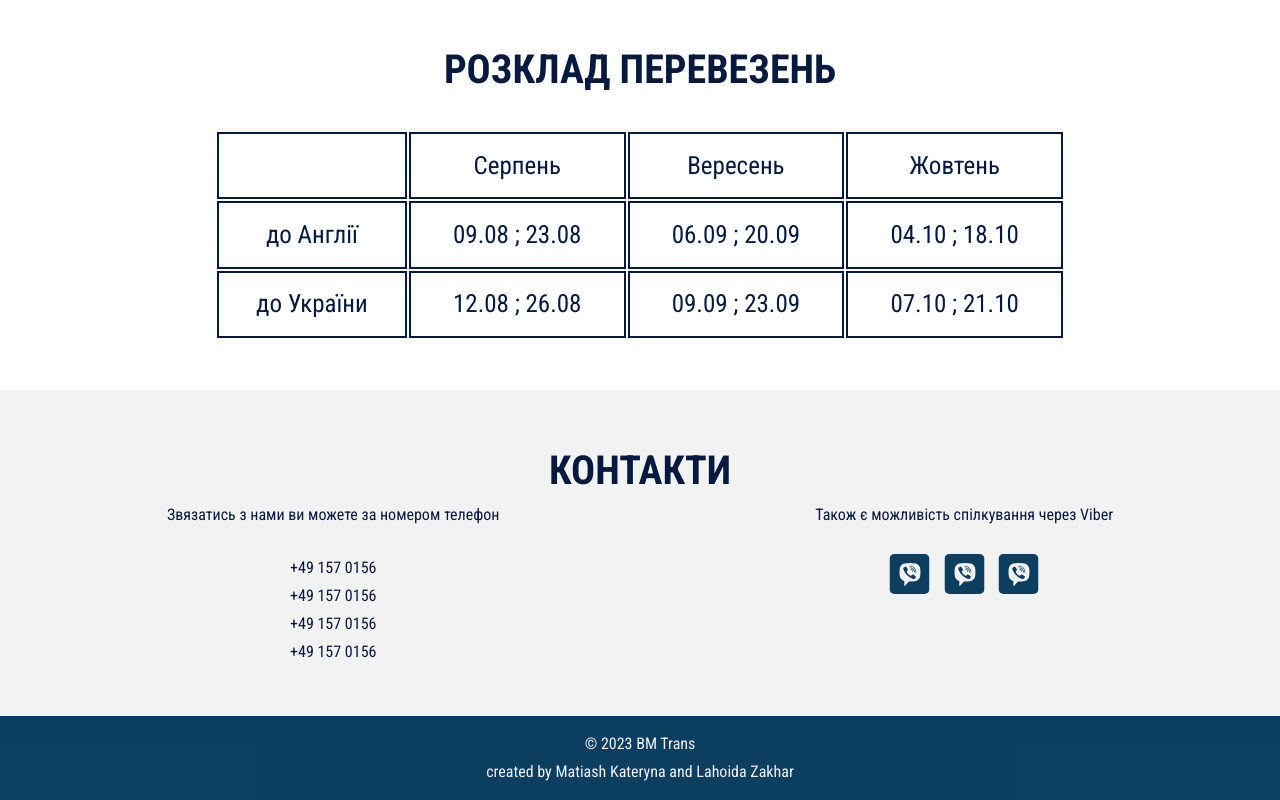
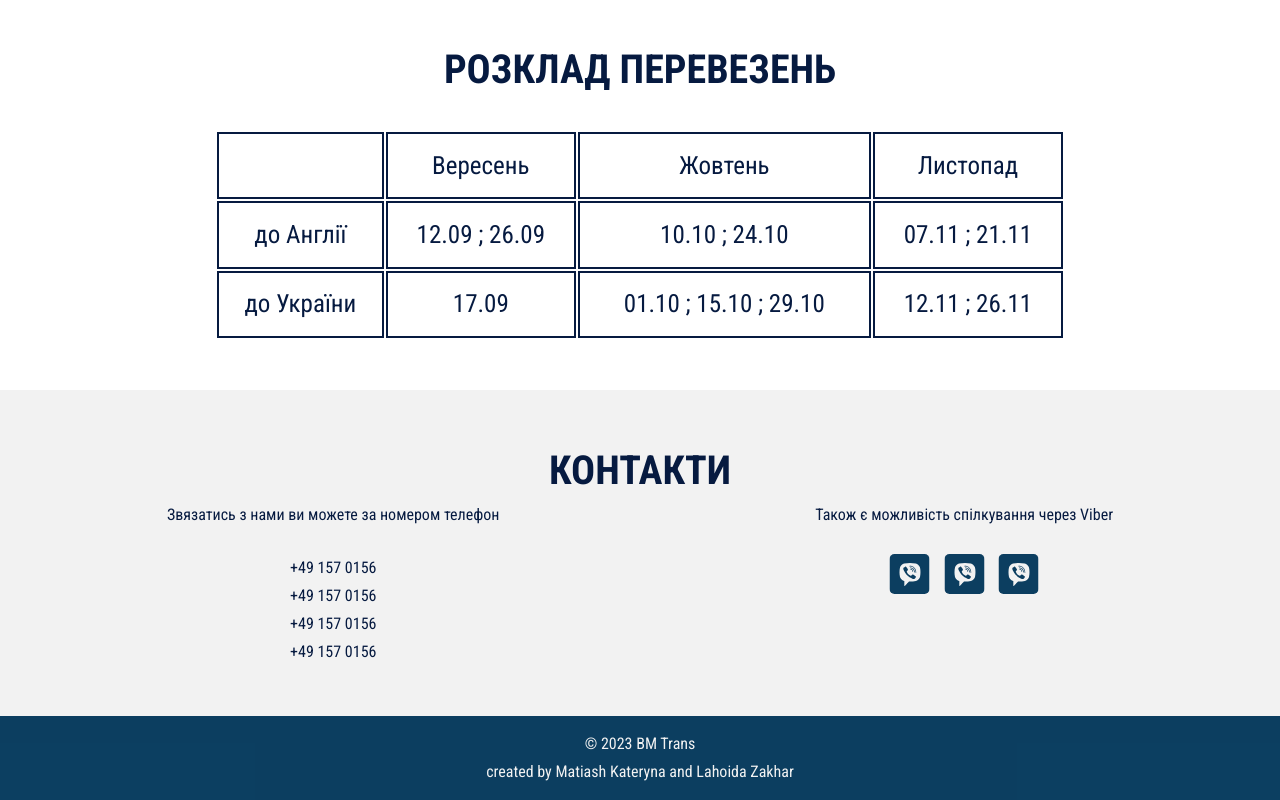
Before and after one commit to Loggax/BM-Trans, a website: page index.html in a window 1280 px wide. Shown: the part 2052-2852 px from the top of the page. Drawn offline with Linux system fonts and the light colour scheme.

Commit message:
update schedule for autumn 2023

```diff
--- a/index.html
+++ b/index.html
@@ -150,21 +150,21 @@
                         <table>
                             <tr>
                                 <td></td>
-                                <td>Серпень</td>
                                 <td>Вересень</td>
                                 <td>Жовтень</td>
+                                <td>Листопад</td>
                             </tr>
                             <tr>
                                 <td>до Англії</td>
-                                <td>09.08 ; 23.08</td>
-                                <td>06.09 ; 20.09</td>
-                                <td>04.10 ; 18.10</td>
+                                <td>12.09 ; 26.09</td>
+                                <td>10.10 ; 24.10</td>
+                                <td>07.11 ; 21.11</td>
                             </tr>
                             <tr>
                                 <td>до України</td>
-                                <td>12.08 ; 26.08</td>
-                                <td>09.09 ; 23.09</td>
-                                <td>07.10 ; 21.10</td>
+                                <td>17.09</td>
+                                <td>01.10 ; 15.10 ; 29.10</td>
+                                <td>12.11 ; 26.11</td>
                               </tr>
                           </table>
                     </div>
```
